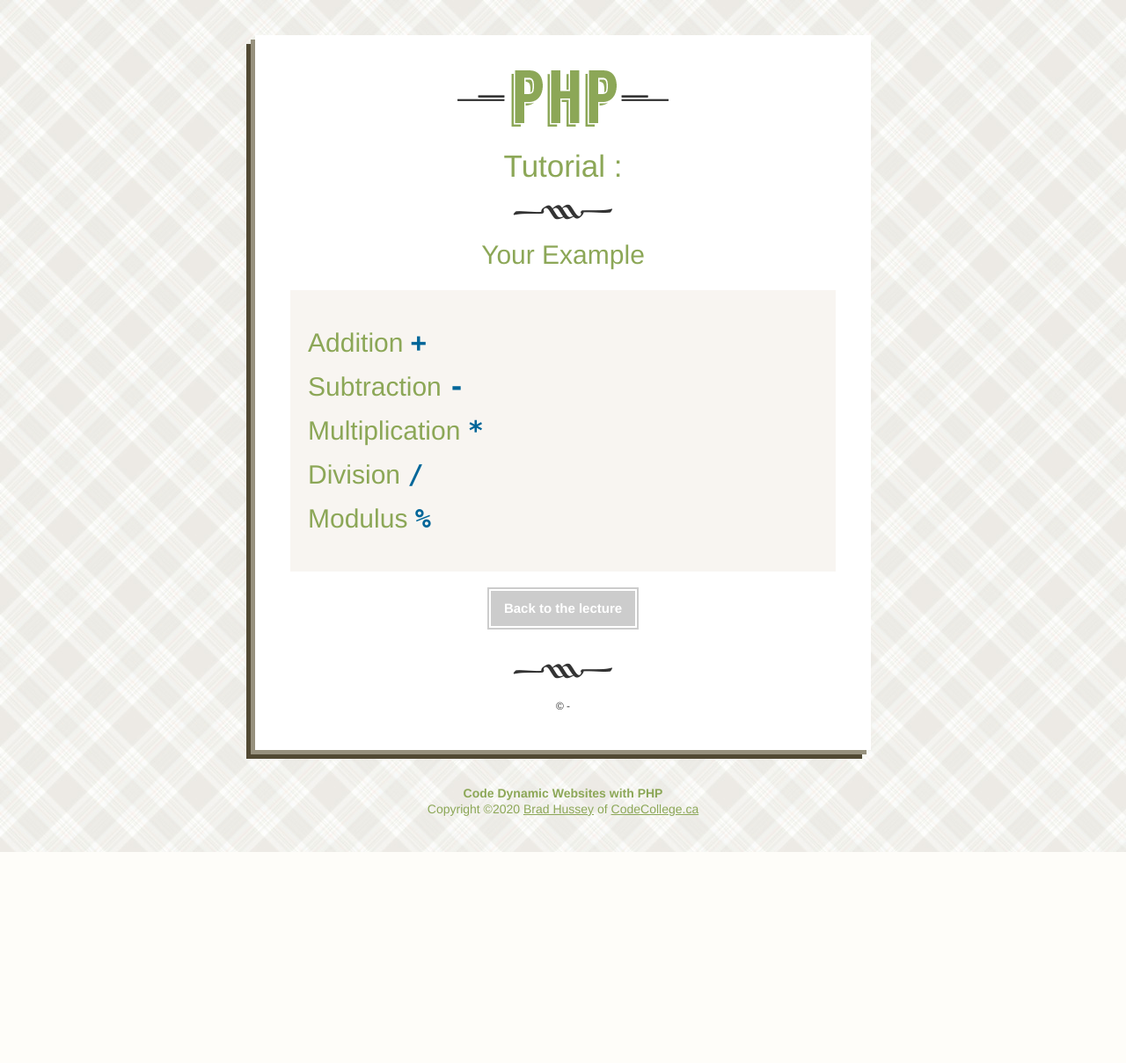
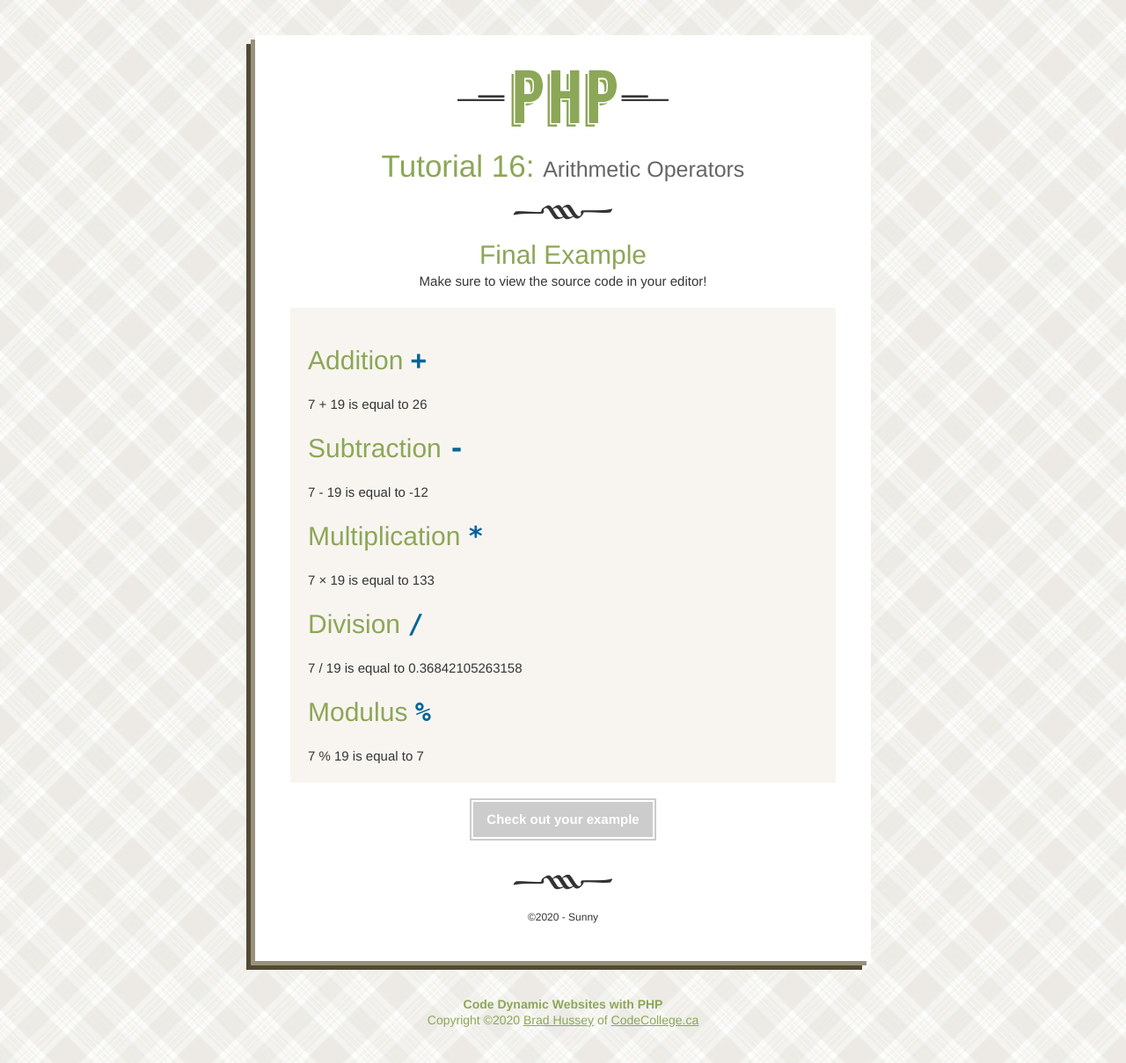
Before and after one commit to hebs87/php-basics, a PHP site: page /16_ArithmeticOperators/practice.php in a window 1280 px wide. Shown: the whole page at 88% size. Before the commit the page ends 969 px from the top, so only its background shows below. Run offline with PHP 8.4, Linux system fonts and the light colour scheme.

Commit message:
Completed arithmetic operators challenge

```diff
--- a/16_ArithmeticOperators/practice.php
+++ b/16_ArithmeticOperators/practice.php
@@ -1,17 +1,18 @@
 <?php
 
     // Constants
-
+    define("TITLE", "Arithmetic Operators");
 
     // Custom Variables
-
+    $myName = "Sunny";
+    $lessonNum = 16;
 
 ?>
 
 <!DOCTYPE html>
-<html>
+<html lang="en">
 <head>
-		<title>PHP <!-- TITLE --></title>
+    <title>PHP <?php echo TITLE; ?></title>
     <link href="../assets/styles.css" rel="stylesheet">
 </head>
 <body>
@@ -20,45 +21,66 @@
         <img src="../assets/img/logo.png" alt="PHP">
     </a>
 
-			<h1>Tutorial <!-- LESSON NUMBER -->: <small><!-- TITLE --></small></h1>
+    <h1>Tutorial <?php echo $lessonNum; ?>: <small><?php echo TITLE; ?></small></h1>
     <hr>
 
-			<h2>Your Example</h2>
+    <h2>Final Example</h2>
+    <p>Make sure to view the source code in your editor!</p>
 
     <div class="sandbox">
 
         <h3>Addition <code>+</code></h3>
         <?php
-					// your code here
+            $a = 7;
+            $b = 19;
+            $c = ($a + $b);
+
+            echo "$a + $b is equal to $c";
         ?>
 
         <h3>Subtraction <code>-</code></h3>
         <?php
-					// your code here
+            $a = 7;
+            $b = 19;
+            $c = ($a - $b);
+
+            echo "$a - $b is equal to $c";
         ?>
 
         <h3>Multiplication <code>*</code></h3>
         <?php
-					// your code here
+            $a = 7;
+            $b = 19;
+            $c = ($a * $b);
+
+            echo "$a &times; $b is equal to $c";
         ?>
 
         <h3>Division <code>/</code></h3>
         <?php
-					// your code here
+            $a = 7;
+            $b = 19;
+            $c = ($a / $b);
+
+            echo "$a / $b is equal to $c";
         ?>
 
         <h3>Modulus <code>%</code></h3>
         <?php
-					// your code here
+            $a = 7;
+            $b = 19;
+            $c = ($a % $b);
+
+            echo "$a % $b is equal to $c";
         ?>
 
     </div><!-- end sandbox -->
 
-			<a href="index.php" class="button">Back to the lecture</a>
+    <a href="practice.php" class="button">Check out your example</a>
 
     <hr>
 
-			<small>&copy;<!-- YEAR --> - <!-- NAME --></small>
+    <small>&copy;<?php echo date('Y'); ?> - <?php echo $myName; ?></small>
 </div><!-- end wrapper -->
 
 <div class="copyright-info">
```
Lines whose indentation alone changed are shown as unchanged.
